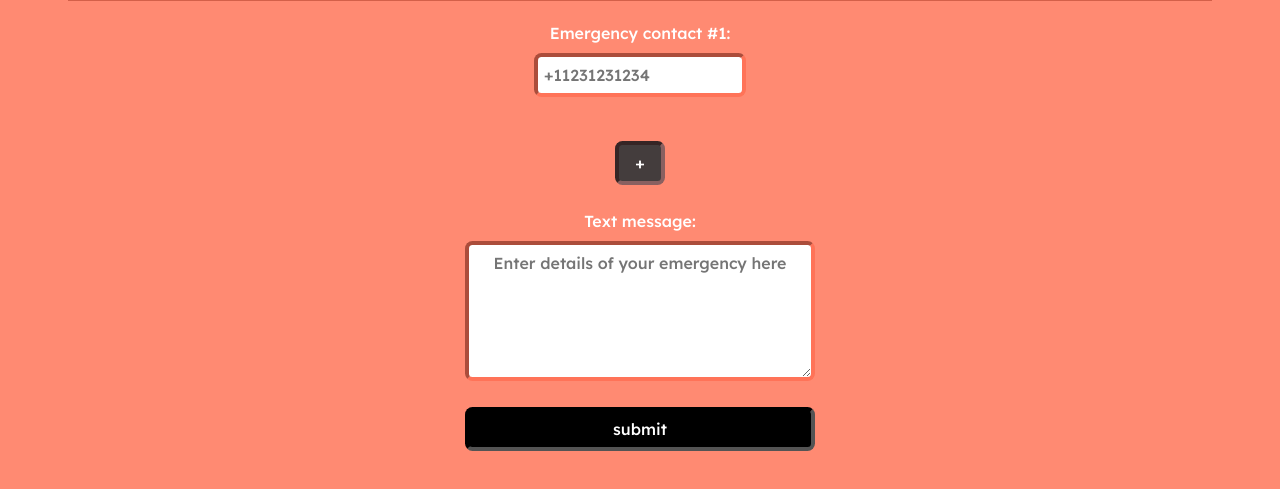
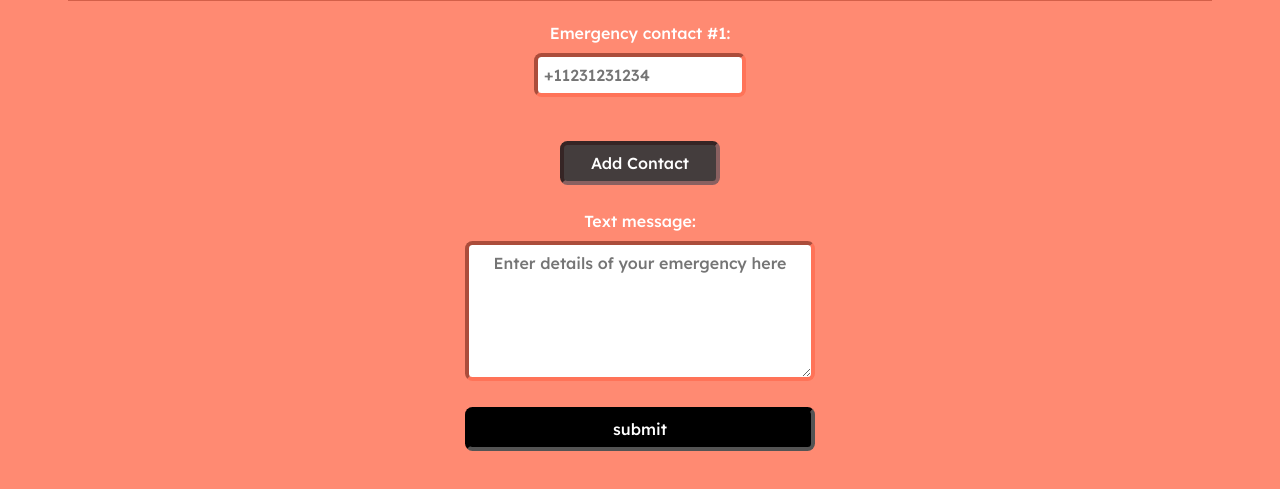
Before and after one commit to hibyemy/mayday, a website: page client/index.html in a window 1280 px wide. Shown: the part 111-600 px from the top of the page. Drawn offline with nearby package versions, Linux system fonts and the light colour scheme.

Commit message:
Co-authored-by: ganyuke <ganyuke@users.noreply.github.com>

```diff
--- a/client/index.html
+++ b/client/index.html
@@ -49,7 +49,7 @@
                     <label for="phonenumber1">Emergency contact #1:</label><br>
                     <input type="tel" pattern="\+1[0-9]{10}" id="phonenumber1" name="phonenumber" placeholder="+11231231234"><br><br>
                 </div>
-                <button type="button" id="add-number" style="width: 50px;border: 4px inset #8a6060;border-radius: 0.2cm;display: inline; padding: 0.5%; margin-top:20px; background-color: #443d3d; color: #ffffff; ">+</button></br></br>
+                <button type="button" id="add-number" style="width: 160px;border: 4px inset #8a6060;border-radius: 0.2cm;display: inline; padding: 0.5%; margin-top:20px; background-color: #443d3d; color: #ffffff; ">Add Contact</button></br></br>
                 <label for="message">Text message:</label><br>
 
                 <textarea name="message" rows="5" cols="60" placeholder="Enter details of your emergency here" style="max-width: 350px;border: 4px inset #ff7358;border-radius: 0.2cm;display: inline; padding: 0.5%; text-align: center; " ></textarea><br>
```
